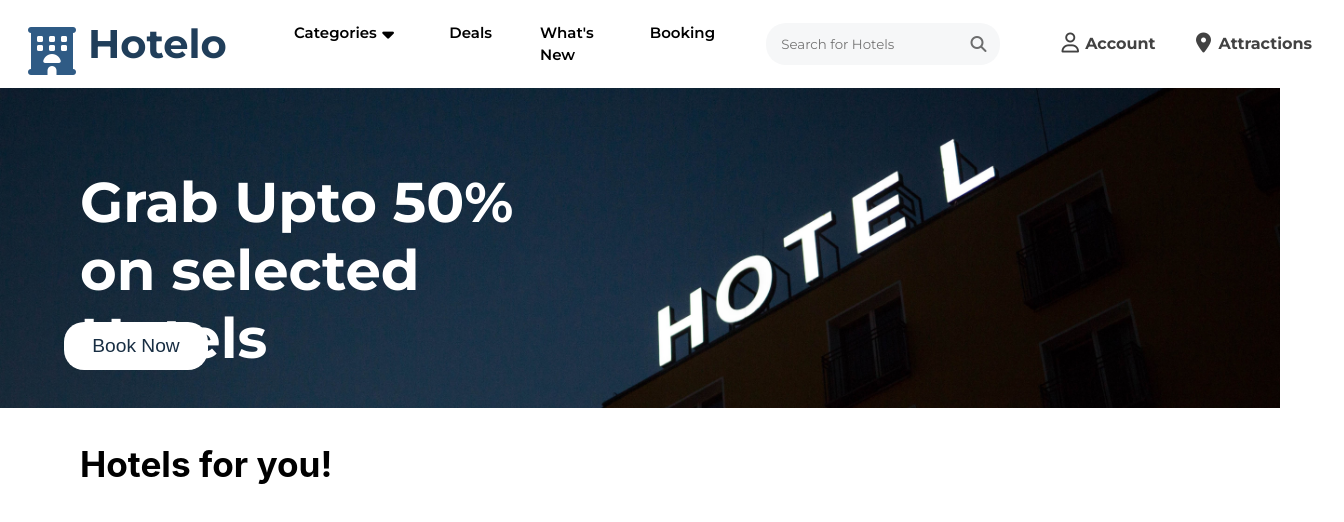
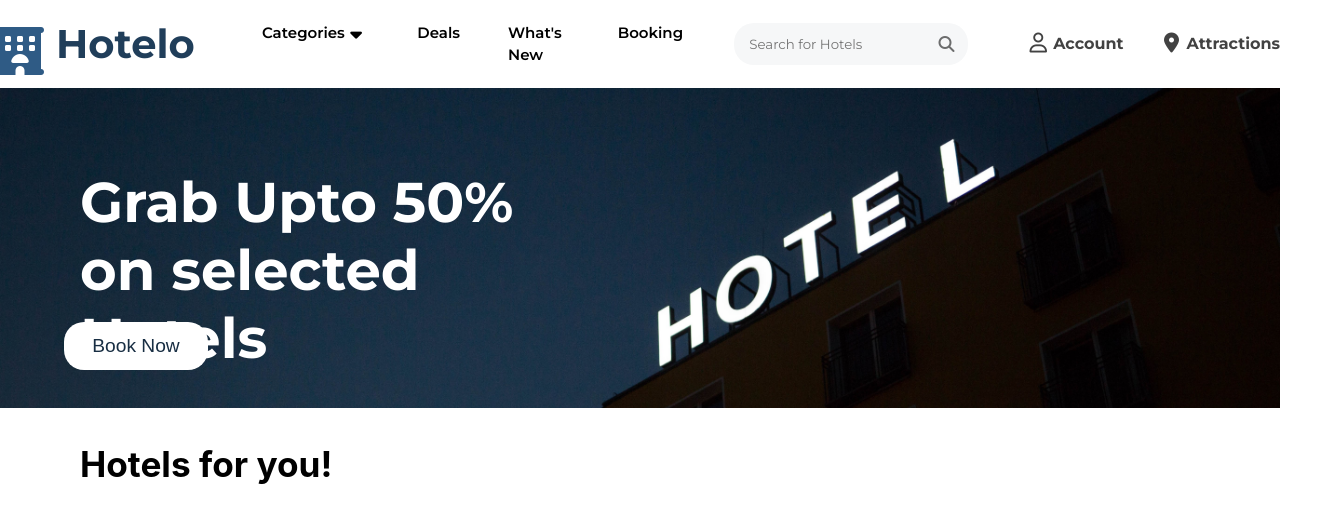
Before and after one commit to devjoshixo/hotelo-client-old, a React (Vite) app: page / in a window 1280 px wide. Shown: the top 522 px of the page, 1344 px wide, since content can reach past the window. Built offline with nearby package versions, Linux system fonts and the light colour scheme.

Commit message:
Responsive

```diff
--- a/src/components/Navbar/Navbar.module.css
+++ b/src/components/Navbar/Navbar.module.css
@@ -5,7 +5,7 @@
   height: 5.5rem;
   overflow-y: hidden;
   justify-content: center;
-  padding: 0 2rem 0 2rem;
+  padding: 0;
   gap: 4.2rem;
   align-items: center;
 }
```
